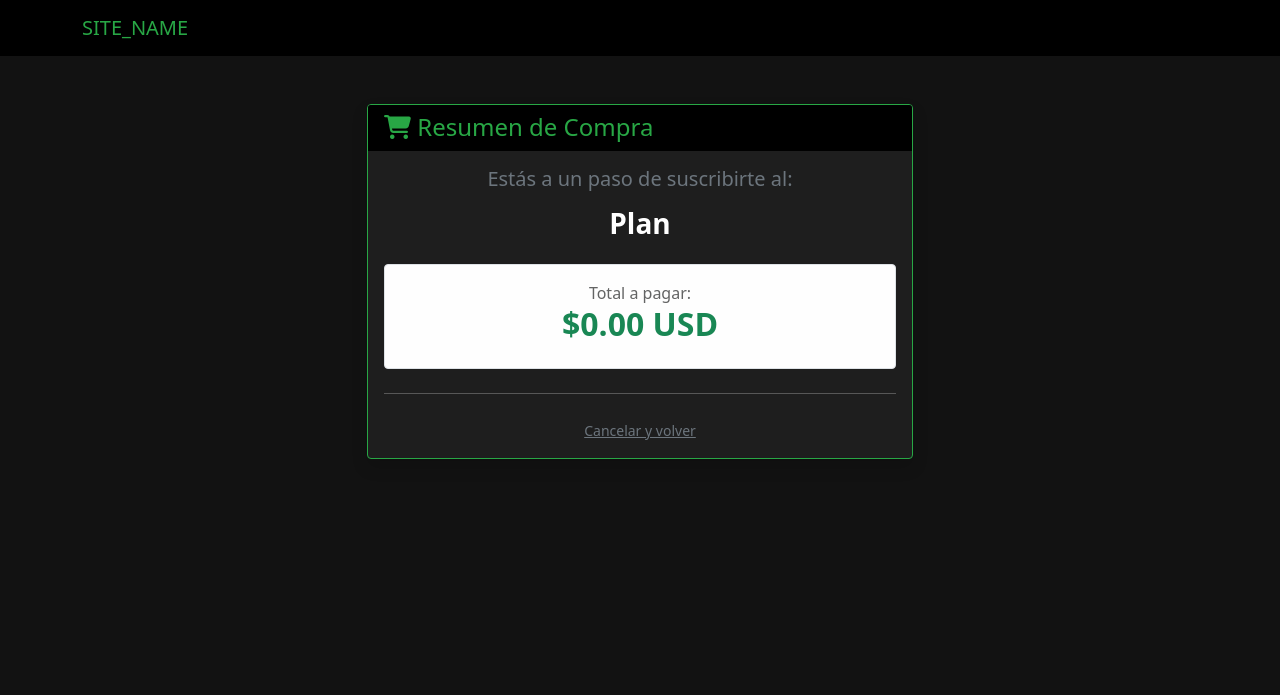
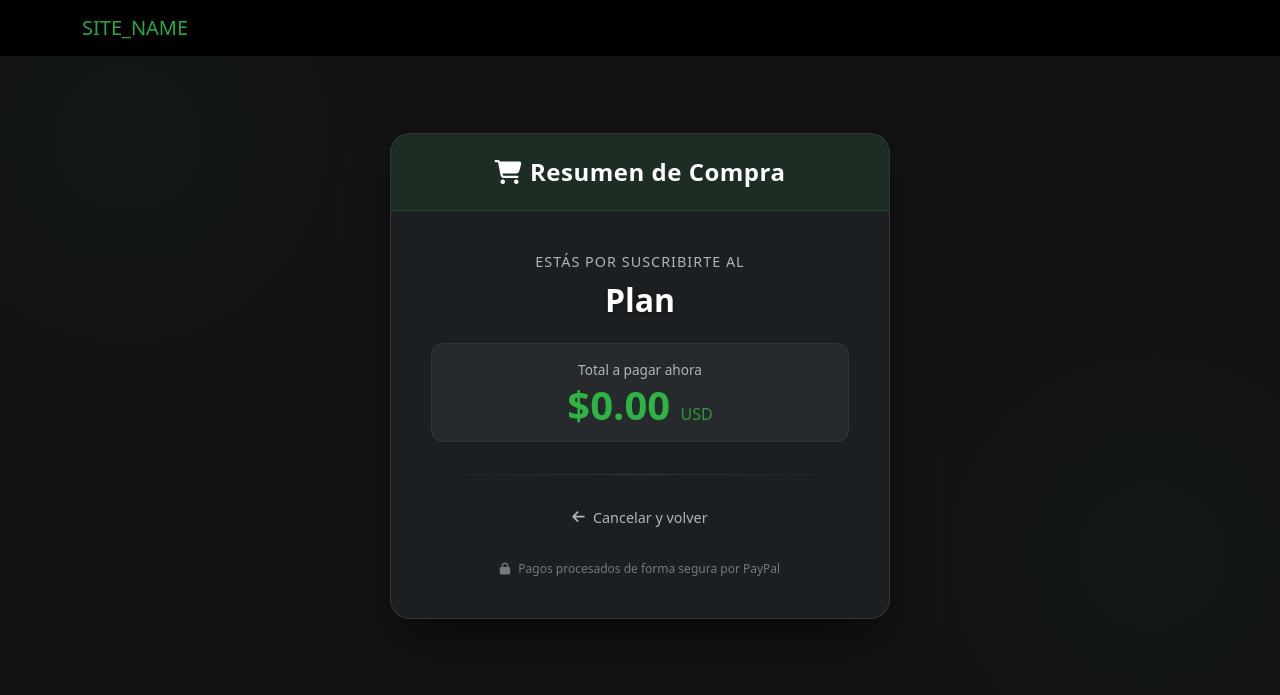
Before and after one commit to J0CIR0/BoloNet, a PHP site: page /desarrollo/views/pagos/checkout.php in a window 1280 px wide. Shown: the top 695 px of the page. Run offline with PHP 8.4, Linux system fonts and the light colour scheme; the template is opened without the code that fills it, so the values that code supplies are empty; some libraries are stand-ins or nearby versions.

Commit message:
feat: Add checkout page with PayPal payment integration.

```diff
--- a/views/pagos/checkout.php
+++ b/views/pagos/checkout.php
@@ -4,32 +4,183 @@ require_once __DIR__ . '/../layouts/header.php';
 $version = time();
 ?>
 
-<div class="container py-5">
-    <div class="row justify-content-center">
-        <div class="col-md-6">
-            <div class="card shadow">
-                <div class="card-header bg-success text-white">
-                    <h4 class="mb-0"><i class="fas fa-shopping-cart"></i> Resumen de Compra</h4>
-                </div>
-                <div class="card-body text-center">
-                    <h5 class="text-muted mb-3">Estás a un paso de suscribirte al:</h5>
-                    <h3 class="card-title fw-bold mb-4"><?php echo htmlspecialchars($nombre_plan ?? 'Plan'); ?></h3>
+<style>
+    :root {
+        --checkout-bg: #121416;
+        --card-bg: rgba(33, 37, 41, 0.7);
+        --accent-color: #2fb344;
+        /* Green for money/success */
+        --text-main: #e0e0e0;
+        --text-muted: #adb5bd;
+    }
 
-                    <div class="alert alert-light border">
-                        <p class="mb-0">Total a pagar:</p>
-                        <h2 class="text-success fw-bold">$<?php echo number_format((float) ($precio ?? 0), 2); ?> USD
-                        </h2>
-                    </div>
+    body {
+        background-color: var(--checkout-bg);
+        background-image: radial-gradient(circle at 10% 20%, rgba(47, 179, 68, 0.05) 0%, transparent 20%),
+            radial-gradient(circle at 90% 80%, rgba(47, 179, 68, 0.05) 0%, transparent 20%);
+    }
 
-                    <hr class="my-4">
+    .checkout-section {
+        min-height: 80vh;
+        display: flex;
+        align-items: center;
+        justify-content: center;
+        padding: 2rem 0;
+    }
 
-                    <div id="paypal-button-container"></div>
+    .checkout-card {
+        background: var(--card-bg);
+        backdrop-filter: blur(10px);
+        -webkit-backdrop-filter: blur(10px);
+        border: 1px solid rgba(255, 255, 255, 0.1);
+        border-radius: 20px;
+        box-shadow: 0 25px 50px -12px rgba(0, 0, 0, 0.5);
+        overflow: hidden;
+        max-width: 500px;
+        width: 100%;
+        animation: fadeInUp 0.6s ease-out;
+    }
 
-                    <div class="mt-3">
-                        <a href="index.php?controller=Curso&action=index" class="text-secondary small">Cancelar y
-                            volver</a>
+    .checkout-header {
+        background: rgba(47, 179, 68, 0.1);
+        padding: 1.5rem;
+        text-align: center;
+        border-bottom: 1px solid rgba(47, 179, 68, 0.2);
+    }
+
+    .checkout-header h4 {
+        color: #fff;
+        font-weight: 600;
+        letter-spacing: 0.5px;
+        margin: 0;
+    }
+
+    .checkout-body {
+        padding: 2.5rem;
+        text-align: center;
+    }
+
+    .plan-info {
+        margin-bottom: 2rem;
+    }
+
+    .plan-label {
+        color: var(--text-muted);
+        font-size: 0.9rem;
+        text-transform: uppercase;
+        letter-spacing: 1px;
+        margin-bottom: 0.5rem;
+    }
+
+    .plan-name {
+        color: #fff;
+        font-size: 2rem;
+        font-weight: 800;
+        margin-bottom: 1.5rem;
+        text-shadow: 0 2px 4px rgba(0, 0, 0, 0.3);
+    }
+
+    .price-tag {
+        background: rgba(255, 255, 255, 0.05);
+        border-radius: 12px;
+        padding: 1rem;
+        border: 1px solid rgba(255, 255, 255, 0.05);
+        display: inline-block;
+        width: 100%;
+    }
+
+    .total-label {
+        font-size: 0.85rem;
+        color: var(--text-muted);
+        margin-bottom: 0.25rem;
+    }
+
+    .total-amount {
+        font-size: 2.5rem;
+        color: var(--accent-color);
+        font-weight: 700;
+        line-height: 1;
+    }
+
+    .total-currency {
+        font-size: 1rem;
+        font-weight: 500;
+        opacity: 0.8;
+    }
+
+    .divider {
+        height: 1px;
+        background: linear-gradient(90deg, transparent, rgba(255, 255, 255, 0.1), transparent);
+        margin: 2rem 0;
+    }
+
+    .cancel-link {
+        color: var(--text-muted);
+        text-decoration: none;
+        font-size: 0.9rem;
+        transition: color 0.2s;
+        display: flex;
+        align-items: center;
+        justify-content: center;
+        margin-top: 1.5rem;
+    }
+
+    .cancel-link:hover {
+        color: #fff;
+    }
+
+    .secure-badge {
+        display: flex;
+        align-items: center;
+        justify-content: center;
+        color: rgba(255, 255, 255, 0.4);
+        font-size: 0.75rem;
+        margin-top: 2rem;
+    }
+
+    @keyframes fadeInUp {
+        from {
+            opacity: 0;
+            transform: translateY(20px);
+        }
+
+        to {
+            opacity: 1;
+            transform: translateY(0);
+        }
+    }
+</style>
+
+<div class="checkout-section">
+    <div class="checkout-card">
+        <div class="checkout-header">
+            <h4><i class="fas fa-shopping-cart me-2"></i>Resumen de Compra</h4>
+        </div>
+        <div class="checkout-body">
+            <div class="plan-info">
+                <div class="plan-label">Estás por suscribirte al</div>
+                <h2 class="plan-name"><?php echo htmlspecialchars($nombre_plan ?? 'Plan'); ?></h2>
+
+                <div class="price-tag">
+                    <div class="total-label">Total a pagar ahora</div>
+                    <div class="total-amount">
+                        $<?php echo number_format((float) ($precio ?? 0), 2); ?>
+                        <span class="total-currency">USD</span>
                     </div>
                 </div>
+            </div>
+
+            <div class="divider"></div>
+
+            <!-- Contenedor de PayPal -->
+            <div id="paypal-button-container"></div>
+
+            <a href="index.php?controller=Curso&action=index" class="cancel-link">
+                <i class="fas fa-arrow-left me-2"></i> Cancelar y volver
+            </a>
+
+            <div class="secure-badge">
+                <i class="fas fa-lock me-2"></i> Pagos procesados de forma segura por PayPal
             </div>
         </div>
     </div>
@@ -39,13 +190,19 @@ $version = time();
     src="https://www.paypal.com/sdk/js?client-id=AQ_ew9c3lZ235TMP8f8rDpTkCNp6A6IGwrG-iTk0R35etuJNxSH-kS2MVVYQPaq0OlSvz15NRCIKHhzl&currency=USD"></script>
 
 <script>
-    console.log("--> CARGANDO VERSION FINAL CORREGIDA v<?php echo $version; ?> <--");
+    console.log("--> Checkout Premium v<?php echo $version; ?> <--");
 
     const precioCurso = "<?php echo number_format((float) ($precio > 0 ? $precio : 1.00), 2, '.', ''); ?>";
     const planType = "<?php echo isset($plan_type) ? $plan_type : ''; ?>";
     const usuarioId = "<?php echo isset($_SESSION['user_id']) ? $_SESSION['user_id'] : ''; ?>";
 
     paypal.Buttons({
+        style: {
+            layout: 'vertical',
+            color: 'gold',
+            shape: 'pill',
+            label: 'pay'
+        },
         createOrder: function (data, actions) {
             return actions.order.create({
                 purchase_units: [{
@@ -58,16 +215,23 @@ $version = time();
         onApprove: function (data, actions) {
             console.log("1. Autorizado. Iniciando captura...");
 
+            // Mostrar estado de carga
+            const container = document.getElementById('paypal-button-container');
+            container.innerHTML = `
+                 <div class="text-center py-4">
+                    <div class="spinner-border text-success mb-3" style="width: 3rem; height: 3rem;"></div>
+                    <h5 class="text-white">Procesando pago...</h5>
+                    <p class="text-muted small">Por favor no cierres esta ventana.</p>
+                </div>
+            `;
 
             return actions.order.capture().then(function (details) {
                 console.log("2. Captura completada. Dinero recibido.");
 
-                const container = document.getElementById('paypal-button-container');
                 container.innerHTML = `
-                    <div class="alert alert-success">
+                    <div class="alert alert-success border-0 bg-success bg-opacity-25 text-white">
                         <h4><i class="fas fa-check-circle"></i> ¡Pago Exitoso!</h4>
-                        <p>Estamos activando tu suscripción...</p>
-                        <div class="spinner-border text-success"></div>
+                        <p class="mb-0">Activando tu suscripción...</p>
                     </div>
                 `;
 
@@ -94,7 +258,10 @@ $version = time();
                 })
                 .then(data => {
                     if (data.status === 'success') {
-                        window.location.href = "index.php?controller=Curso&action=mis_cursos";
+                        // Redirección con un pequeño delay para que el usuario vea el éxito
+                        setTimeout(() => {
+                            window.location.href = "index.php?controller=Curso&action=mis_cursos";
+                        }, 1500);
                     } else {
                         throw new Error(data.mensaje);
                     }
@@ -102,16 +269,21 @@ $version = time();
                 .catch(error => {
                     console.error("ERROR:", error);
                     document.getElementById('paypal-button-container').innerHTML = `
-                    <div class="alert alert-danger">
-                        Error: ${error.message} <br>
-                        <a href="javascript:location.reload()">Reintentar</a>
+                    <div class="alert alert-danger bg-danger bg-opacity-10 border-danger text-danger">
+                        <i class="fas fa-exclamation-circle me-2"></i> Error: ${error.message} <br>
+                        <a href="javascript:location.reload()" class="text-danger fw-bold mt-2 d-inline-block">Reintentar</a>
                     </div>
                 `;
                 });
         },
 
-        onCancel: function (data) { alert("Pago cancelado"); },
-        onError: function (err) { console.error(err); alert("Error de conexión PayPal"); }
+        onCancel: function (data) {
+            // Opcional: Feedback visual de cancelación
+        },
+        onError: function (err) {
+            console.error(err);
+            alert("Error de conexión con PayPal. Por favor intenta de nuevo.");
+        }
 
     }).render('#paypal-button-container');
 </script>
```
